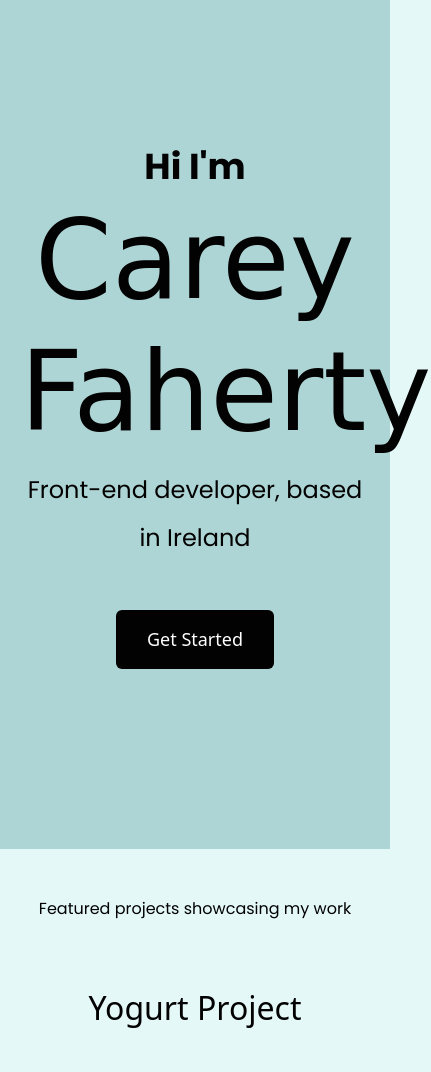
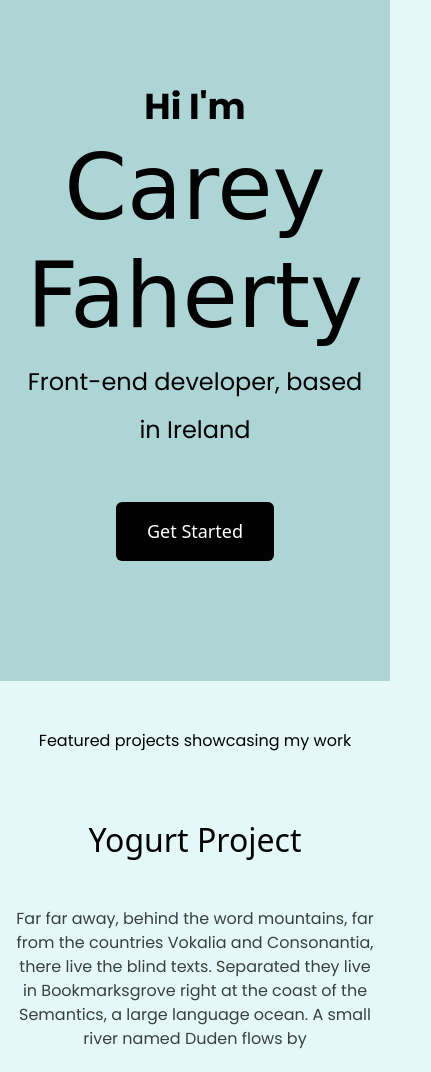
Before and after one commit to carey-ui/responsivewk4, a plain HTML site: page index.html in a window 390 px wide. Shown: the top 1072 px of the page, 431 px wide, since content can reach past the window. Drawn offline with nearby package versions, Linux system fonts and the light colour scheme; a web font is replaced by a local one.

Commit message:
adjustments to css

```diff
--- a/styles/portfolio.css
+++ b/styles/portfolio.css
@@ -41,7 +41,7 @@ h2 {
   font-family: "Redressed", cursive;
   font-weight: 400;
   font-style: normal;
-  font-size: 110px;
+  font-size: 90px;
 }
 .hero h2 {
   font-family: var(--p-font);
@@ -72,19 +72,22 @@ h2 {
   padding: 120px 60px;
 }
 @media (max-width: 540px) {
-  .project-description {
-    padding: 20px 0;
-    text-align: center;
+  .hero {
+    padding: 80px 20px;
+  }
+
+  h1 {
+    font-size: 50px;
   }
 
   h2 {
     font-size: 32px;
   }
-
-  .project-description p {
+  .project-description {
+    padding: 20px 0;
+    text-align: center;
     font-size: 15px;
   }
-
   .btn-project {
     font-size: 16px;
     padding: 12px 20px;
```
